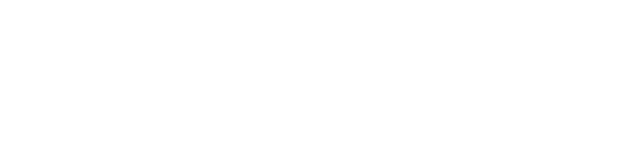
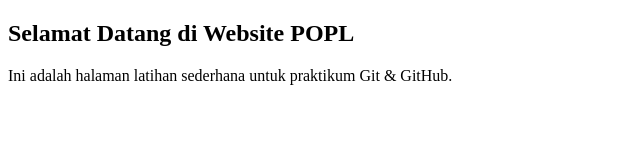
Before and after one commit to Nisarianti2218/Latihan-1-POPL-NS, a plain HTML site: page index.html in a window 1280 px wide. Shown: the whole page, without its empty margins (0-640 px from the left). Drawn offline with Linux system fonts and the light colour scheme.

Commit message:
feat: tambah main content

```diff
--- a/index.html
+++ b/index.html
@@ -12,7 +12,11 @@
     <div id="header"></div>
 
     <!-- Tempat main -->
-    <div id="main"></div>
+    <div id="main">
+        <h2>Selamat Datang di Website POPL</h2>
+        <p>Ini adalah halaman latihan sederhana untuk praktikum Git &
+            GitHub.</p>
+    </div>
 
     <!-- Tempat footer -->
     <div id="footer"></div>
```
